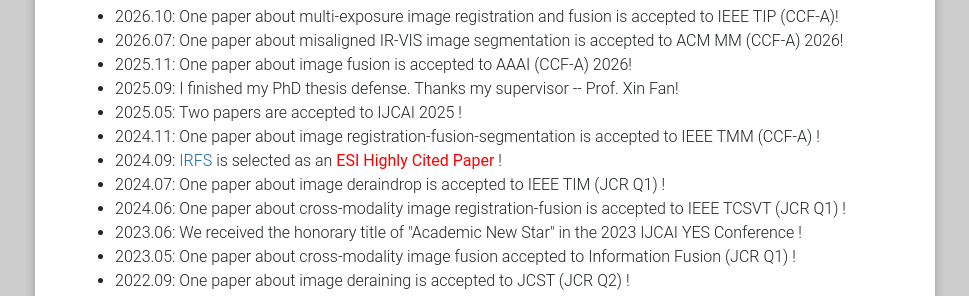
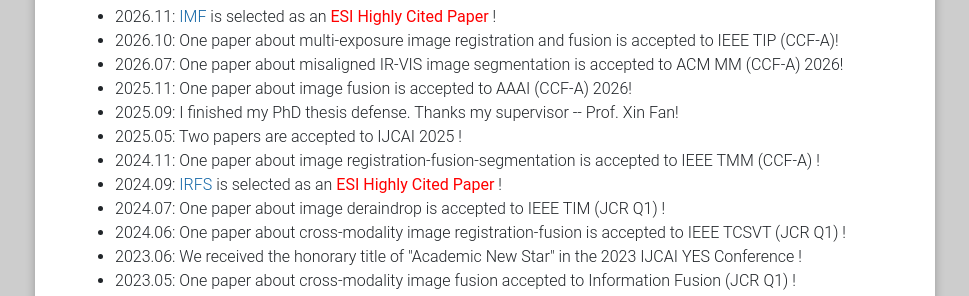
Before and after one commit to wdhudiekou/wdhudiekou.github.io, a plain HTML site: page index.html in a window 1280 px wide. Shown: the part 804-1100 px from the top of the page, without its empty margins (155-1124 px from the left). Drawn offline with nearby package versions, Linux system fonts and the light colour scheme.

Commit message:
Update index.html

```diff
--- a/index.html
+++ b/index.html
@@ -287,6 +287,7 @@ $(document).ready(function() {
     <ul>
 <!--    	<li>2020.08.17: One paper is accepted by China MM 2020 and recommended to be published on Multimedia System.</li>-->
 <!--    	<li>2020.08.05: I achieve the Chinese Government Scholarship and will work with Prof. Wanli Ouyang at The University of Sydney in the next two years.</li>-->
+		<li>2026.11: <a href="https://github.com/wdhudiekou/IMF">IMF</a> is selected as an <strong style="color:#ff0000">ESI Highly Cited Paper</strong> !</li>
 		<li>2026.10: One paper about multi-exposure image registration and fusion is accepted to IEEE TIP (CCF-A)!</li>
 		<li>2026.07: One paper about misaligned IR-VIS image segmentation is accepted to ACM MM (CCF-A) 2026!</li>
 		<li>2025.11: One paper about image fusion is accepted to AAAI (CCF-A) 2026!</li>
```
